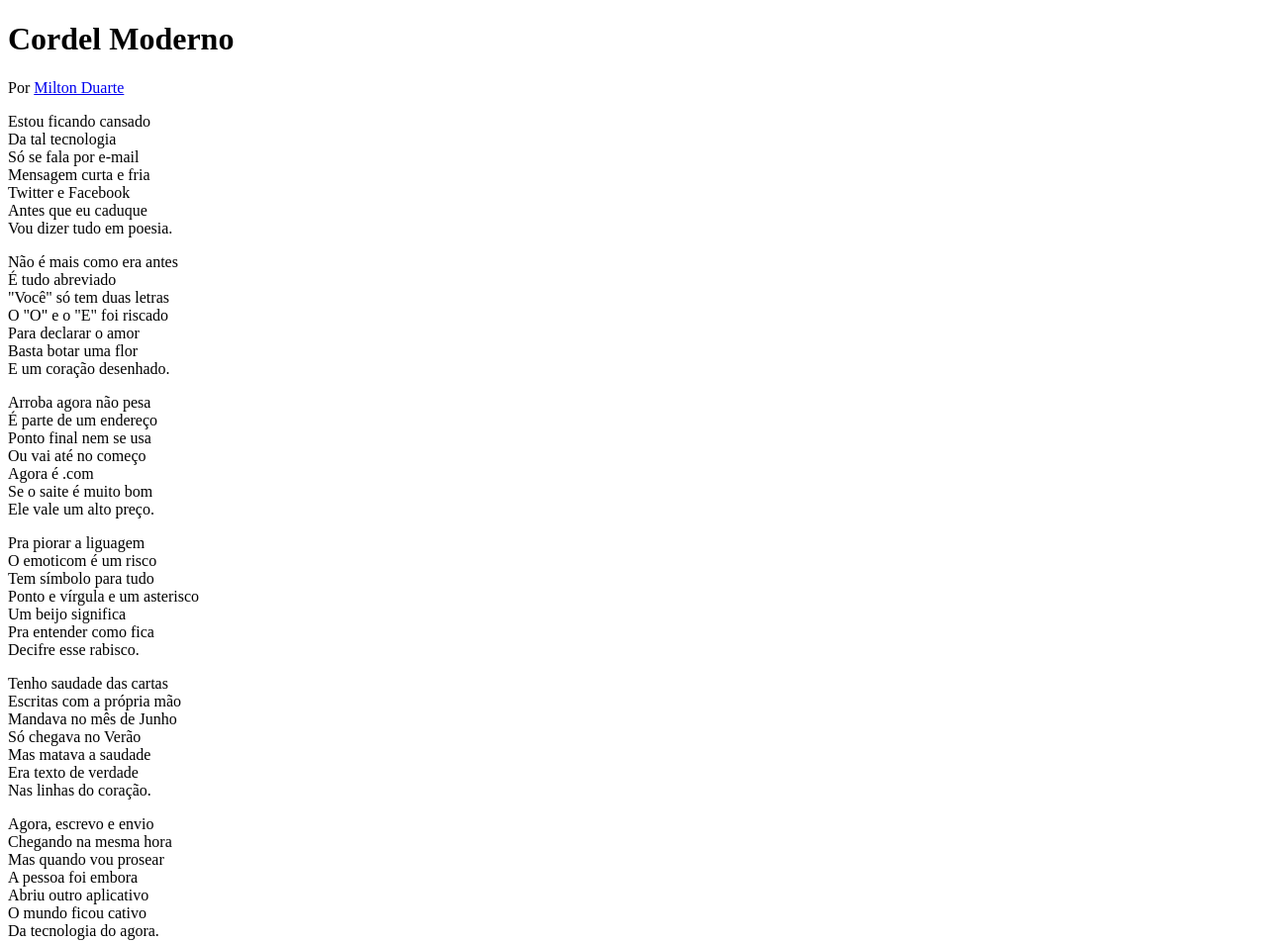
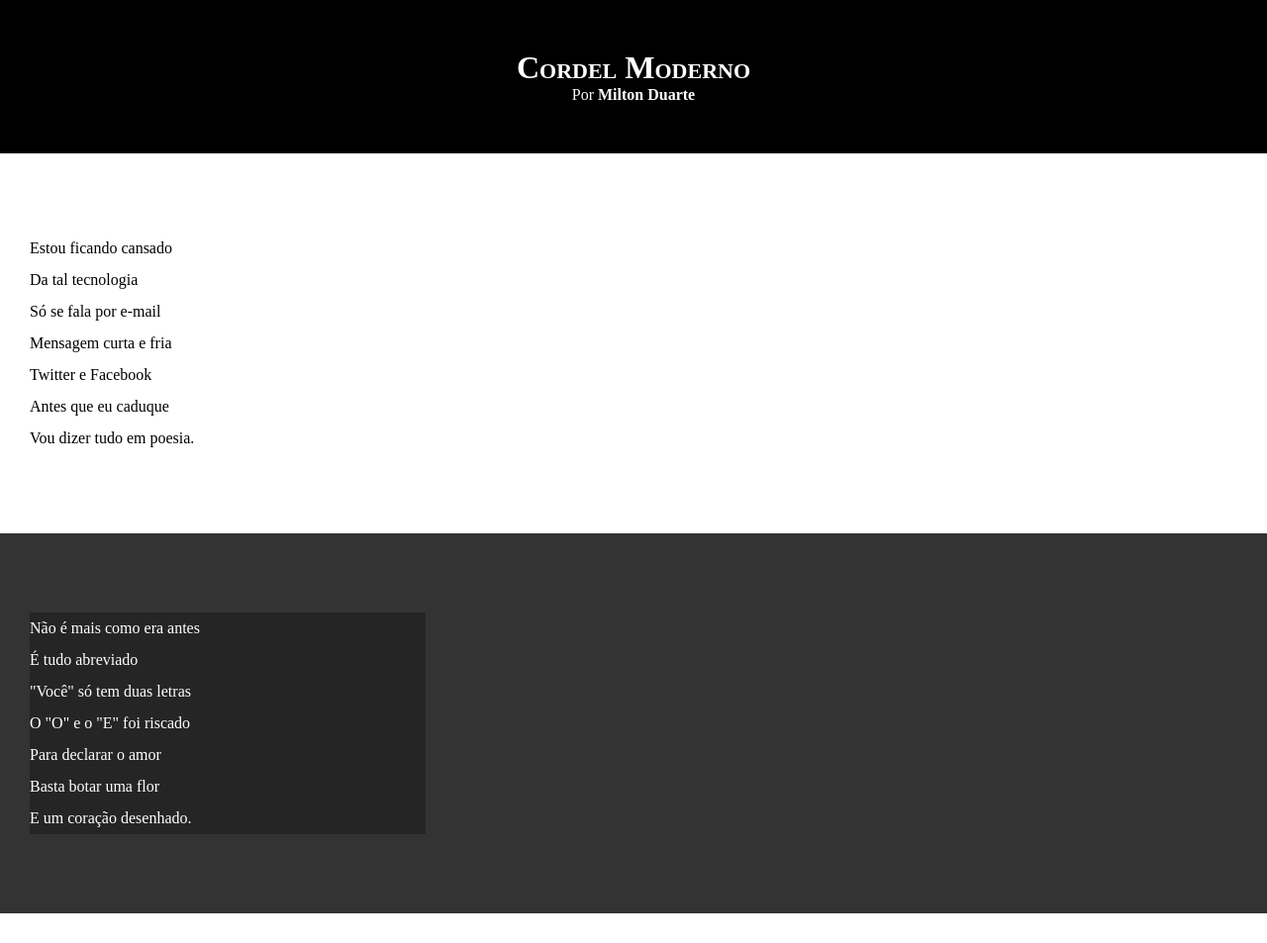
Before and after one commit to edemir87/html-css, a plain HTML site: page d012/projetocordel.html in a window 1280 px wide. Shown: the top 953 px of the page at 99% size. Drawn offline with Linux system fonts and the light colour scheme.

Commit message:
atualizei o desafio 12

```diff
--- a/d012/estilo/style.css
+++ b/d012/estilo/style.css
@@ -1 +1,66 @@
 @charset "UTF-08";
+
+* {
+    margin: 0px;
+    padding: 0px;
+}
+
+html, body {
+    min-height: 100vh;
+    background-color: darkgray;
+
+}
+
+header {
+    background-color: black;
+    color: white;
+    text-align: center;
+}
+
+header > h1 {
+    padding-top: 50px;
+    font-variant: small-caps;
+
+}
+
+header > p {
+    padding-bottom: 50px;
+}
+
+a {
+    color: white;
+    text-decoration: none;
+    font-weight: bolder;
+}
+a:hover {
+    text-decoration: underline;
+}
+
+section {
+    padding-top: 10vh;
+    padding-bottom: 10vh;
+    line-height: 2em;
+    padding-left: 30px;
+}
+
+section.normal{
+    background-color: white;
+    color: black;
+}
+
+section.imagem{
+    background-color: rgb(51, 51, 51);
+    color: white;
+}
+
+section.imagem > p {
+    width: 400px;
+    background-color: rgba(0, 0, 0, 0.267);
+}
+
+footer {
+    background-color: black;
+    text-align: center;
+    color: white;
+    padding: 10px;
+}
--- a/d012/projetocordel.html
+++ b/d012/projetocordel.html
@@ -14,7 +14,7 @@
 
     </header>
 
-    <section>
+    <section class="normal">
         <p>
             Estou ficando cansado <br>
             Da tal tecnologia <br>
@@ -26,7 +26,7 @@
         </p>
     </section>
 
-    <section>
+    <section class="imagem">
         <p>
             Não é mais como era antes <br>
             É tudo abreviado <br>
@@ -38,7 +38,7 @@
         </p>
     </section>
 
-    <section>
+    <section class="normal">
 
         <p>
             Arroba agora não pesa <br>
@@ -63,7 +63,7 @@
 
     </section>
 
-    <section>
+    <section class="imagem">
         <p>
             Tenho saudade das cartas <br>
             Escritas com a própria mão <br>
@@ -75,7 +75,7 @@
         </p>
     </section>
 
-    <section>
+    <section class="normal">
 
         <p>
             Agora, escrevo e envio <br>
```
